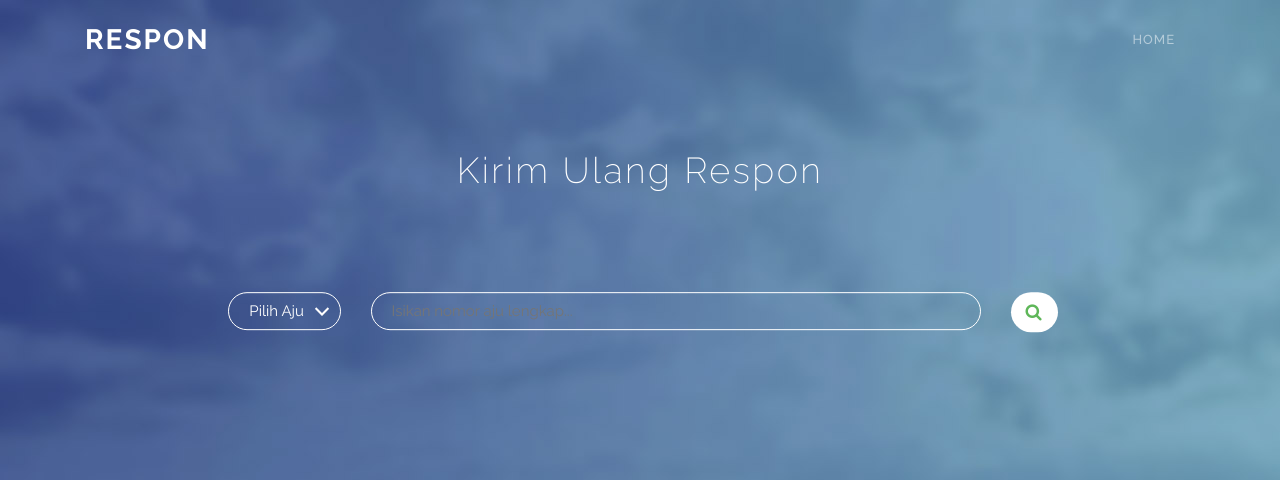
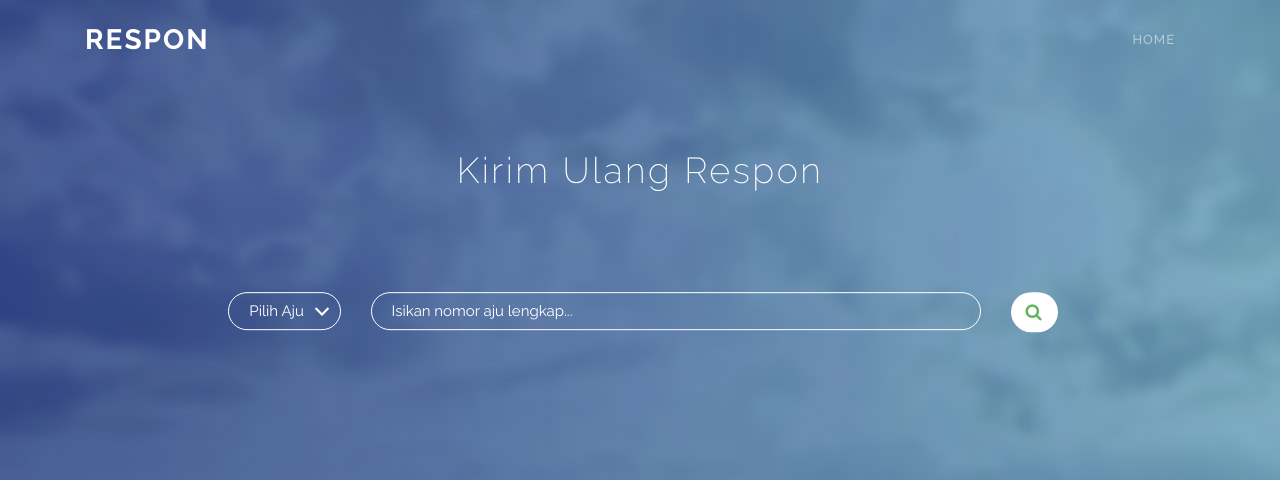
Before and after one commit to rakatubares/respon, a Flask app: page / in a window 1280 px wide. Shown: the top 495 px of the page. Run offline with Flask 2, Linux system fonts and the light colour scheme; parts of the project's set-up code (start-up, migrations or seed data) failed here and were passed over; some libraries are stand-ins or nearby versions.

Commit message:
change input form styles

```diff
--- a/respon.py
+++ b/respon.py
@@ -14,8 +14,8 @@ socketio = SocketIO(app)
 
 from app import route, models
 
-route.initiateManifest()
-route.initiateEkspor()
+# route.initiateManifest()
+# route.initiateEkspor()
 
 if __name__ == '__main__':
 	socketio.run(app)
--- /dev/null
+++ b/static/css/my-style.css
@@ -0,0 +1,7 @@
+select#jnsaju > option {
+	color: black;
+}
+
+input#noaju::placeholder {
+	color: white;
+}
--- a/templates/index.html
+++ b/templates/index.html
@@ -13,15 +13,11 @@
 
 	<!-- Additional CSS Files -->
 	<link rel="stylesheet" type="text/css" href="{{ url_for('static', filename='css/bootstrap.min.css') }}">
-
 	<link rel="stylesheet" type="text/css" href="{{ url_for('static', filename='css/font-awesome.css') }}">
-
 	<link rel="stylesheet" href="{{ url_for('static', filename='css/templatemo-breezed.css') }}">
-
 	<link rel="stylesheet" href="{{ url_for('static', filename='css/owl-carousel.css') }}">
-
 	<link rel="stylesheet" href="{{ url_for('static', filename='css/lightbox.css') }}">
-
+	<link rel="stylesheet" href="{{ url_for('static', filename='css/my-style.css') }}">
 	</head>
 
 	<body>
```
